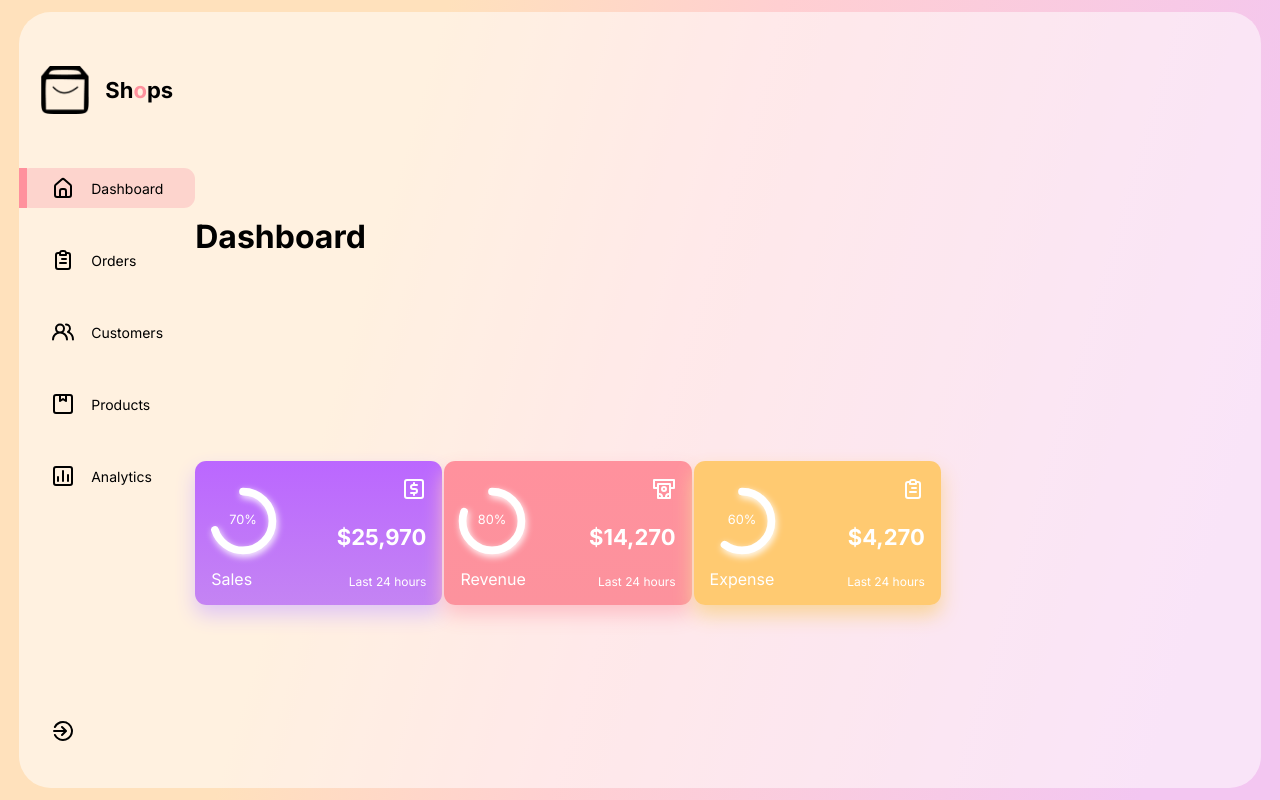
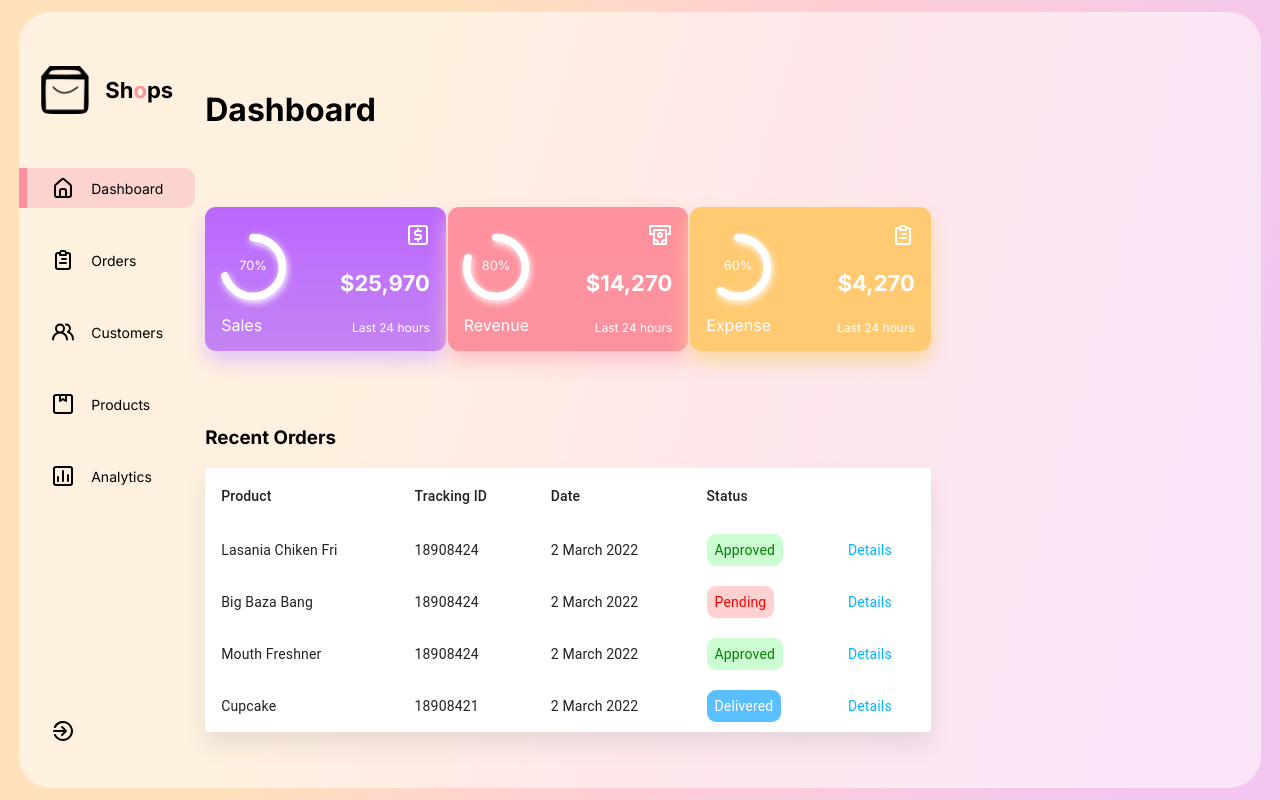
Before and after one commit to cotnals99/reactAdmin, a React (Create React App) app: page / in a window 1280 px wide. Built offline with nearby package versions, Linux system fonts and the light colour scheme.

Commit message:
Completed the Recent Order  section

```diff
--- a/src/App.css
+++ b/src/App.css
@@ -33,4 +33,5 @@
     background-color: var(--glass);
     overflow: hidden;
     grid-template-columns: 11rem auto 20rem;
+    gap: 10px;
   }
--- a/src/components/MainDash/MainDash.jsx
+++ b/src/components/MainDash/MainDash.jsx
@@ -1,5 +1,6 @@
 import React from 'react'
 import Cards from '../Cards/Cards'
+import Table from '../Table/Table'
 import './MainDash.css'
 
 import './MainDash.css'
@@ -10,6 +11,8 @@
 
         <Cards/>
 
+        <Table/>
+
     </div>
   )
 }
--- /dev/null
+++ b/src/components/Table/Table.css
@@ -0,0 +1,24 @@
+.MuiTableRow-root>*{
+    padding: 10px
+}
+
+.MuiTableRow-root>.MuiTableRow-head{
+    font-weight: bold!important;
+}
+
+.Table td, th{
+    border: none!important;
+}
+
+.Table:first-child{
+    border-radius: 0.7rem!important;
+}
+
+.Status{
+    padding: 8px;
+    border-radius: 9px;
+}
+
+.Details{
+    color: #00b5ff!important;
+}
--- /dev/null
+++ b/src/components/Table/Table.jsx
@@ -0,0 +1,86 @@
+import * as React from "react";
+import Table from "@mui/material/Table";
+import TableBody from "@mui/material/TableBody";
+import TableCell from "@mui/material/TableCell";
+import TableContainer from "@mui/material/TableContainer";
+import TableHead from "@mui/material/TableHead";
+import TableRow from "@mui/material/TableRow";
+import Paper from "@mui/material/Paper";
+import "./Table.css";
+
+function createData(name, trackingId, date, status) {
+  return { name, trackingId, date, status };
+}
+
+const rows = [
+  createData("Lasania Chiken Fri", 18908424, "2 March 2022", "Approved"),
+  createData("Big Baza Bang ", 18908424, "2 March 2022", "Pending"),
+  createData("Mouth Freshner", 18908424, "2 March 2022", "Approved"),
+  createData("Cupcake", 18908421, "2 March 2022", "Delivered"),
+];
+
+
+const makeStyle=(status)=>{
+  if(status === 'Approved')
+  {
+    return {
+      background: 'rgb(145 254 159 / 47%)',
+      color: 'green',
+    }
+  }
+  else if(status === 'Pending')
+  {
+    return{
+      background: '#ffadad8f',
+      color: 'red',
+    }
+  }
+  else{
+    return{
+      background: '#59bfff',
+      color: 'white',
+    }
+  }
+}
+
+export default function BasicTable() {
+  return (
+      <div className="Table">
+      <h3>Recent Orders</h3>
+        <TableContainer
+          component={Paper}
+          style={{ boxShadow: "0px 13px 20px 0px #80808029" }}
+        >
+          <Table sx={{ minWidth: 650 }} aria-label="simple table">
+            <TableHead>
+              <TableRow>
+                <TableCell>Product</TableCell>
+                <TableCell align="left">Tracking ID</TableCell>
+                <TableCell align="left">Date</TableCell>
+                <TableCell align="left">Status</TableCell>
+                <TableCell align="left"></TableCell>
+              </TableRow>
+            </TableHead >
+            <TableBody style={{ color: "white" }}>
+              {rows.map((row) => (
+                <TableRow
+                  key={row.name}
+                  sx={{ "&:last-child td, &:last-child th": { border: 0 } }}
+                >
+                  <TableCell component="th" scope="row">
+                    {row.name}
+                  </TableCell>
+                  <TableCell align="left">{row.trackingId}</TableCell>
+                  <TableCell align="left">{row.date}</TableCell>
+                  <TableCell align="left">
+                    <span className="Status" style={makeStyle(row.status)}>{row.status}</span>
+                  </TableCell>
+                  <TableCell align="left" className="Details">Details</TableCell>
+                </TableRow>
+              ))}
+            </TableBody>
+          </Table>
+        </TableContainer>
+      </div>
+  );
+}
```
